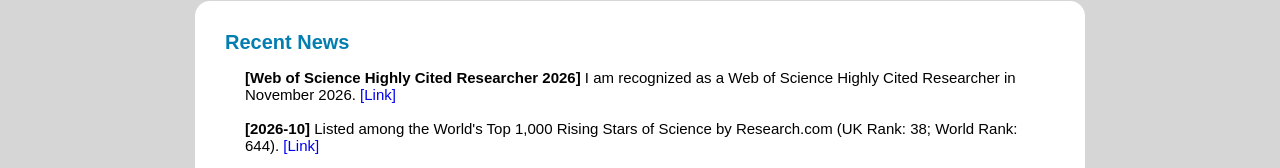
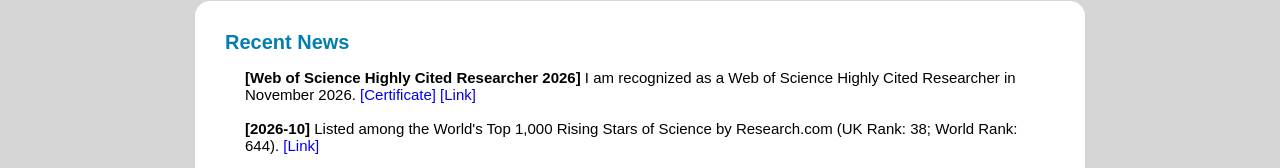
Before and after one commit to xidongmu/xidongmu.github.io, a plain HTML site: page index.html in a window 1280 px wide. Shown: the part 1451-1619 px from the top of the page. Drawn offline with nearby package versions, Linux system fonts and the light colour scheme.

Commit message:
Update index.html

```diff
--- a/index.html
+++ b/index.html
@@ -120,7 +120,7 @@
   <div class="block block-border">
     <h2 style="color:#047eb0;">Recent News</h2>
     <p style="margin-left:20px;">
-      <b>[Web of Science Highly Cited Researcher 2026]</b> I am recognized as a Web of Science Highly Cited Researcher in November 2026.
+      <b>[Web of Science Highly Cited Researcher 2026]</b> I am recognized as a Web of Science Highly Cited Researcher in November 2026.  <a href="./img/ESI_2026.pdf">[Certificate]</a>
       <a href="https://clarivate.com/highly-cited-researchers/?action=clv_hcr_members_filter&clv-paged=1&clv-category=&clv-institution=&clv-region=&clv-name=Mu%2C%20Xidong">[Link]</a>
       <br /><br />
       <b>[2026-10]</b> Listed among the World's Top 1,000 Rising Stars of Science by Research.com (UK Rank: 38; World Rank: 644). <a
```
